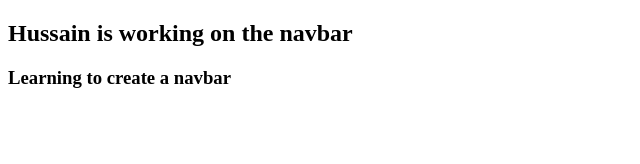
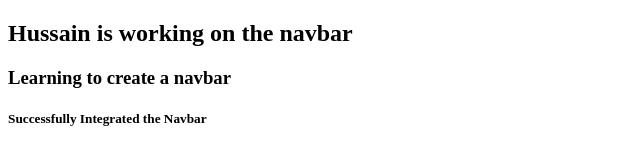
Before and after one commit to Hussain053/git_learn, a plain HTML site: page navbar.html in a window 1280 px wide. Shown: the whole page, without its empty margins (0-640 px from the left). Drawn offline with Linux system fonts and the light colour scheme.

Commit message:
Successfully integrated navbar

```diff
--- a/navbar.html
+++ b/navbar.html
@@ -8,5 +8,6 @@
 <body>
     <h2>Hussain is working on the navbar</h2>
     <h3>Learning to create a navbar</h3>
+    <h5>Successfully Integrated the Navbar</h5>
 </body>
 </html>
```
